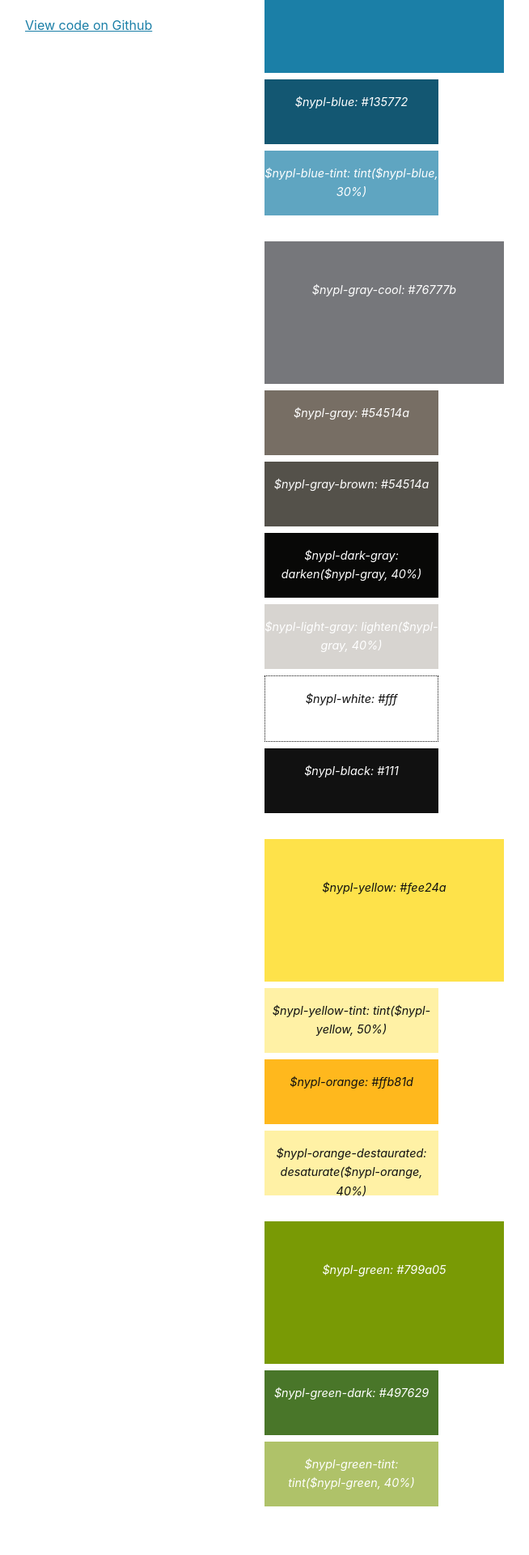
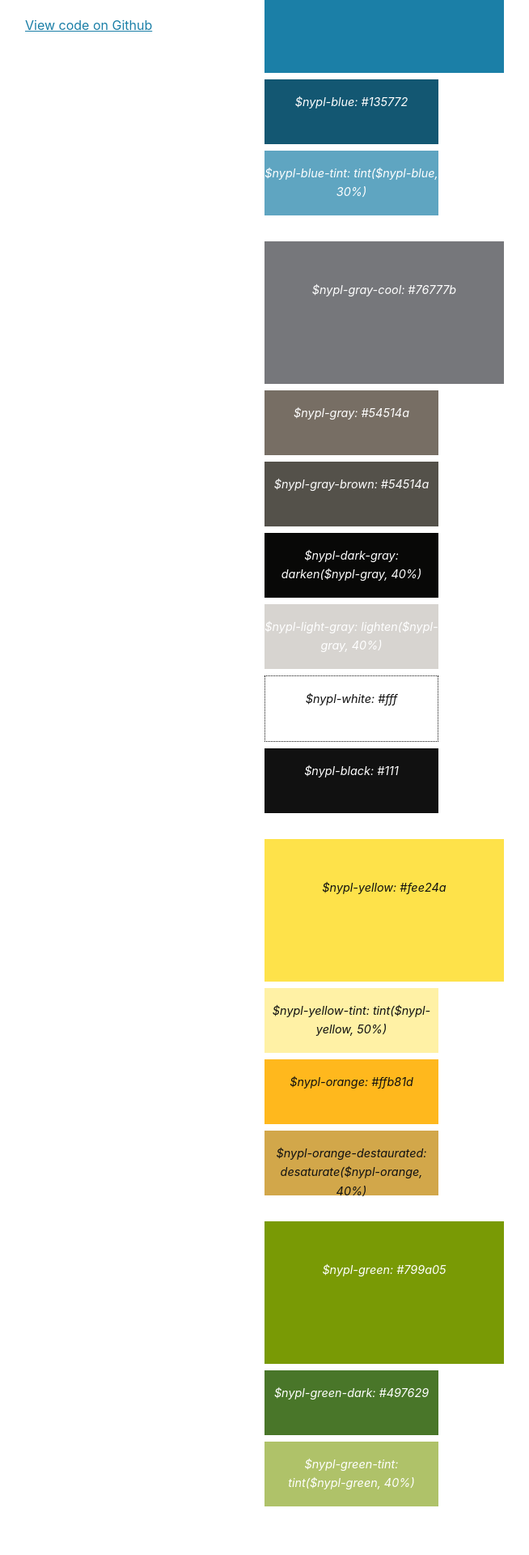
Before and after one commit to NYPL/design-toolkit, a Jekyll site: the page built from docs/_sections/color.md, in a window 1280 px wide. Shown: the part 696-2616 px from the top of the page at 81% size, without its empty margins (73-727 px from the left). Built offline with Jekyll 4.4.1, drawn with Linux system fonts in a browser that asks for light colours; nearby versions of some CDN libraries.

Commit message:
fixed the orange desaturated

```diff
--- a/docs/_sections/color.md
+++ b/docs/_sections/color.md
@@ -48,7 +48,7 @@ description: Color Usage
 </li><li class="color-box">
   <div class="nypl-orange-swatch">$nypl-orange: #ffb81d</div>
 </li><li class="color-box">
-  <div class="nypl-yellow-tint-swatch">$nypl-orange-destaurated:<br>desaturate($nypl-orange, 40%)</div>
+  <div class="nypl-orange-destaurated-swatch">$nypl-orange-destaurated:<br>desaturate($nypl-orange, 40%)</div>
 </li>
 </ul>
 <ul class="swatches">
```
